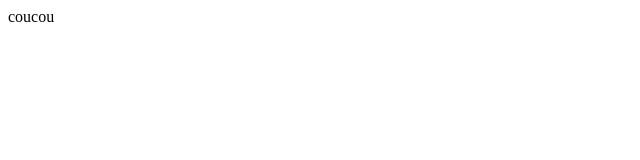
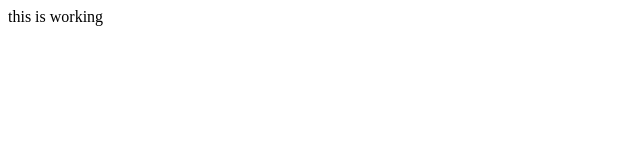
Before and after one commit to wabiloo/webpack-handlebars-skeleton, a website built with webpack: page app/index.html in a window 1280 px wide. Shown: the full height of the page, 0-640 px from the left. Built offline with nearby package versions, Linux system fonts and the light colour scheme.

Commit message:
Import and use jQuery.

```diff
--- a/app/index.html
+++ b/app/index.html
@@ -5,7 +5,8 @@
 </head>
 
 <body>
-  coucou
+  <div id="placeholder">
+  </div>
 </body>
 
 </html>
--- a/app/index.js
+++ b/app/index.js
@@ -1 +1,5 @@
-var coucou = 3;
+// load vendors
+
+import jQuery from 'jquery';
+
+$('#placeholder').text('this is working');
```
